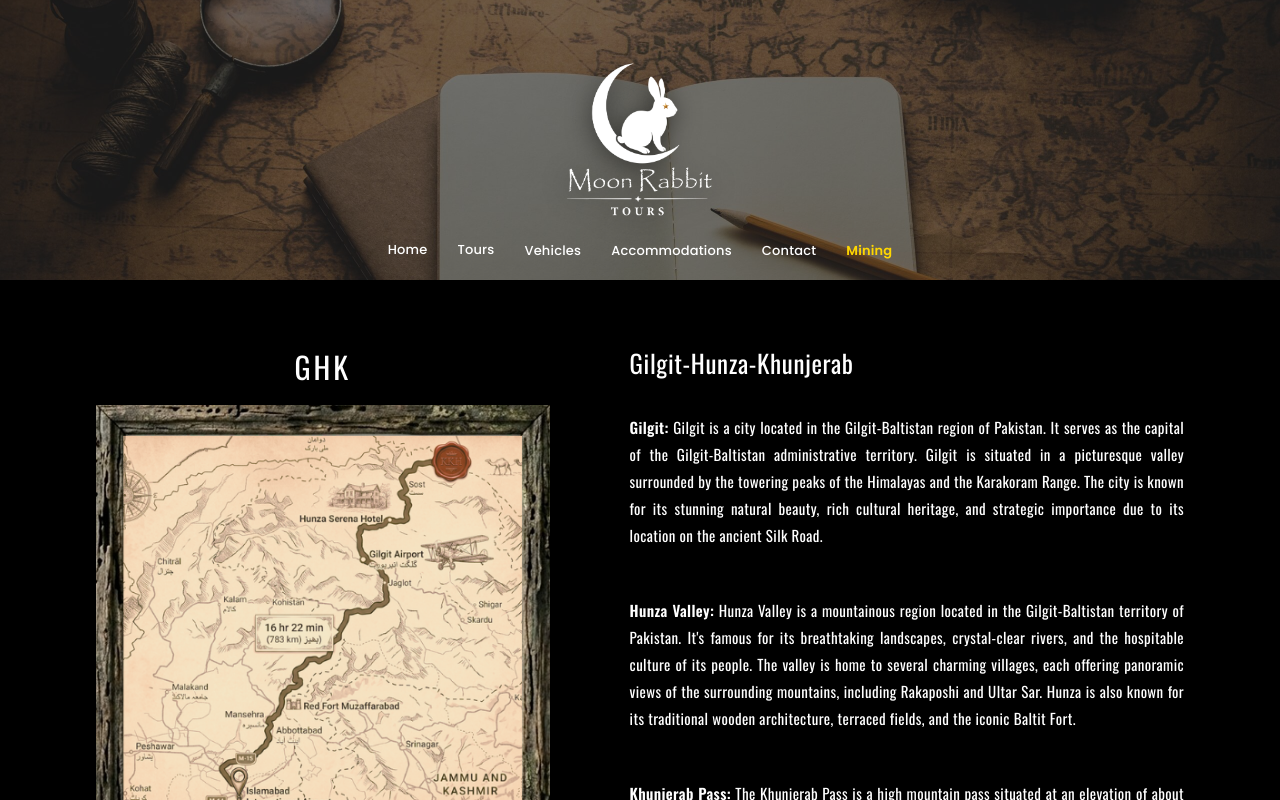
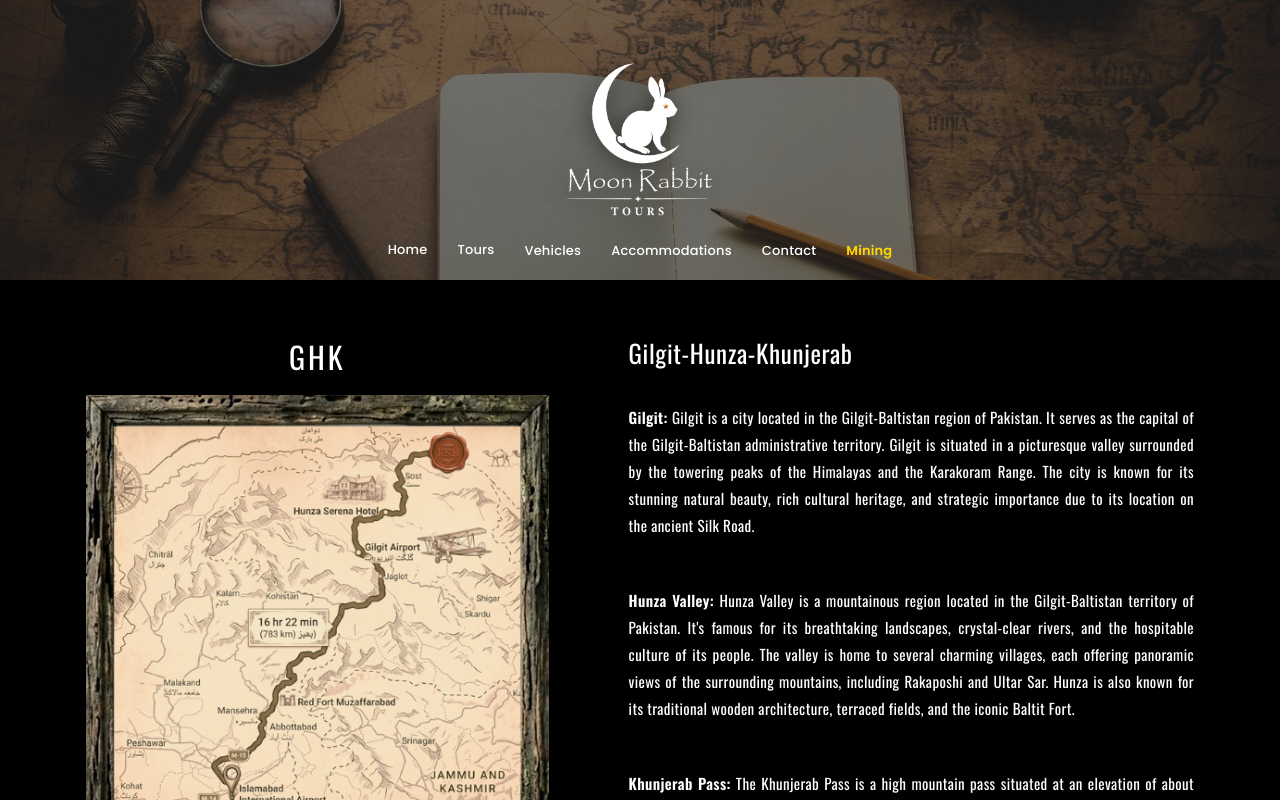
Before and after one commit to msaadfall25bsse/moon-rabbit-tour, a Next.js app: page /ghk in a window 1280 px wide. Shown: the top 800 px of the page. Built offline with nearby package versions, Linux system fonts and the light colour scheme.

Commit message:
Decrease GHK section padding by 10px on all 4 sides

```diff
--- a/app/ghk/page.tsx
+++ b/app/ghk/page.tsx
@@ -24,7 +24,7 @@ export default function GHKPage() {
       </section>
 
       {/* ===== GHK DETAILS SECTION ===== */}
-      <section className="w-full bg-black py-16 px-6 md:px-12 lg:px-24">
+      <section className="w-full bg-black py-[54px] px-[14px] md:px-[38px] lg:px-[86px]">
         <div className="mx-auto flex max-w-[1140px] flex-col md:flex-row items-start justify-center gap-12 lg:gap-20">
 
           {/* Left Column: Map Image */}
```
